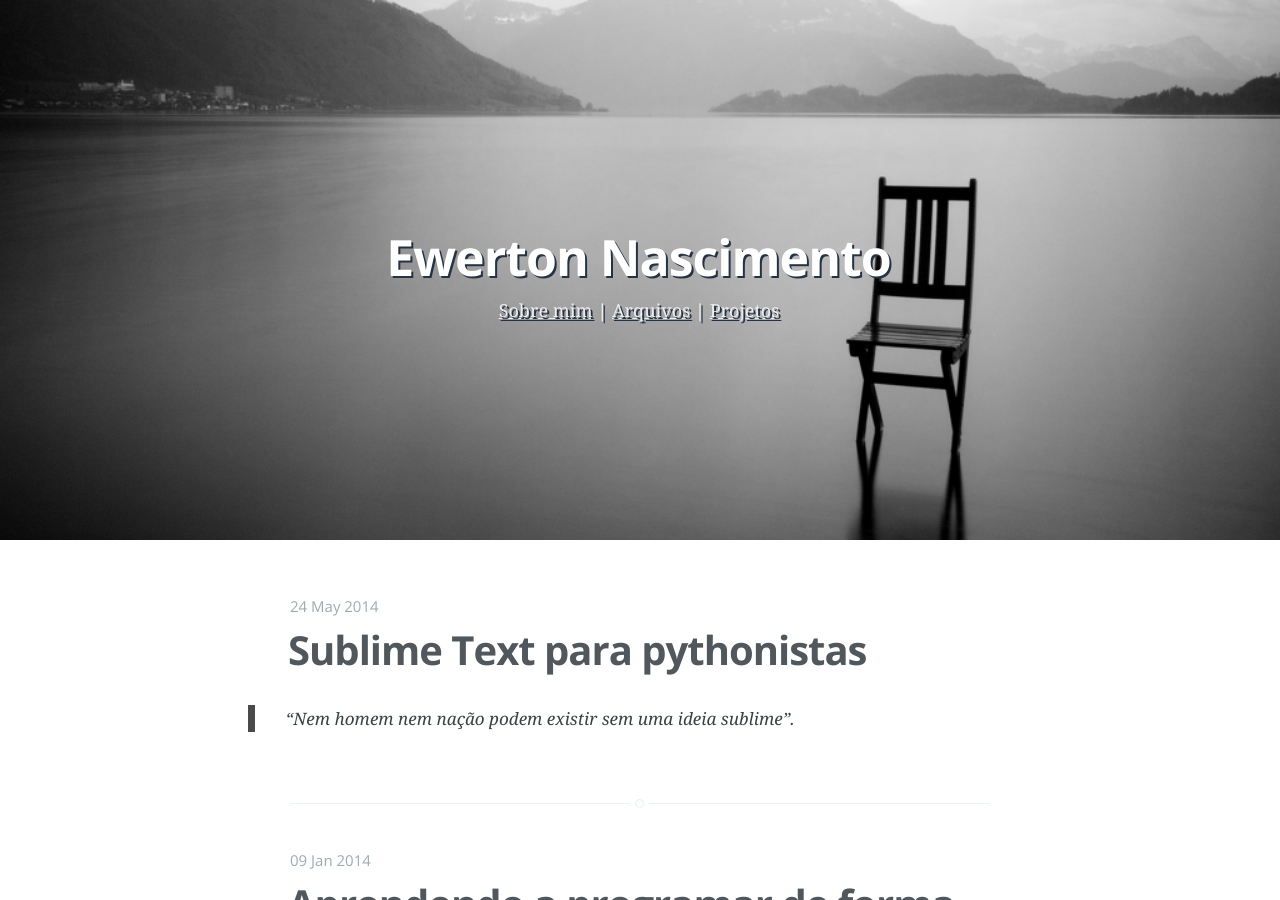
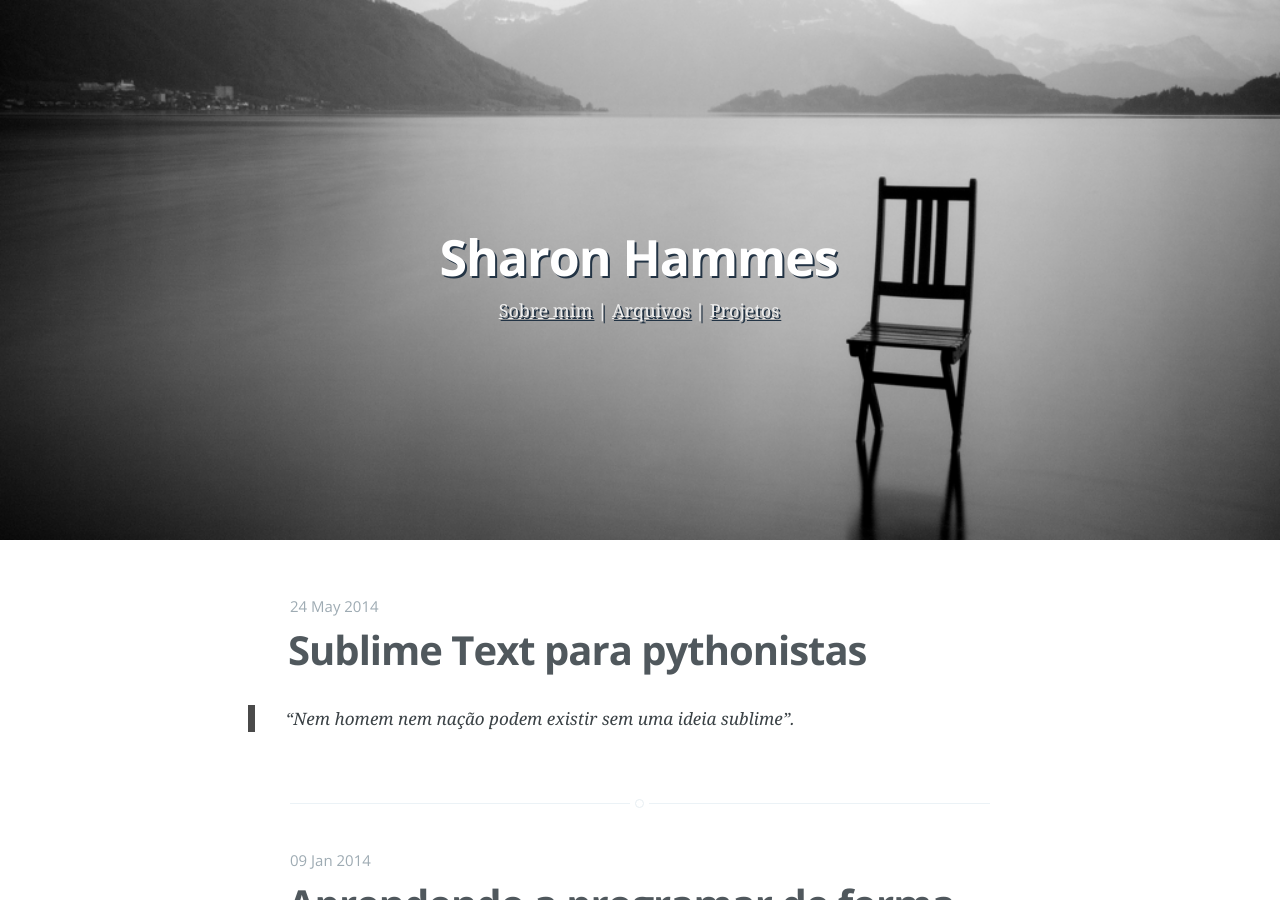
Before and after one commit to sharonhammes/sharonhammes.github.io, a Jekyll site: the page built from index.html, in a window 1280 px wide and 900 px high. Built offline with Jekyll 4.4.1, drawn with Linux system fonts in a browser that asks for light colours; Markdown is read by kramdown in place of the engine named in the settings; the list of posts is cut into pages by our own code; some of the changed text lies outside the part shown.

Commit message:
Updated site metadata

```diff
--- a/_config.yml
+++ b/_config.yml
@@ -1,6 +1,6 @@
-name: Ewerton Nascimento
+name: Sharon Hammes
 description:
-meta_description: "Ewerton Nascimento"
+meta_description: "Sharon Hammes"
 
 markdown: redcarpet
 highlighter: true
@@ -13,5 +13,5 @@
 
 
 # Details for the RSS feed generator
-url:            'ewertonorg.github.io'
-author:         'Ewerton Nascimento'
+url:            'sharonhammes.com'
+author:         'Sharon Hammes'
```
